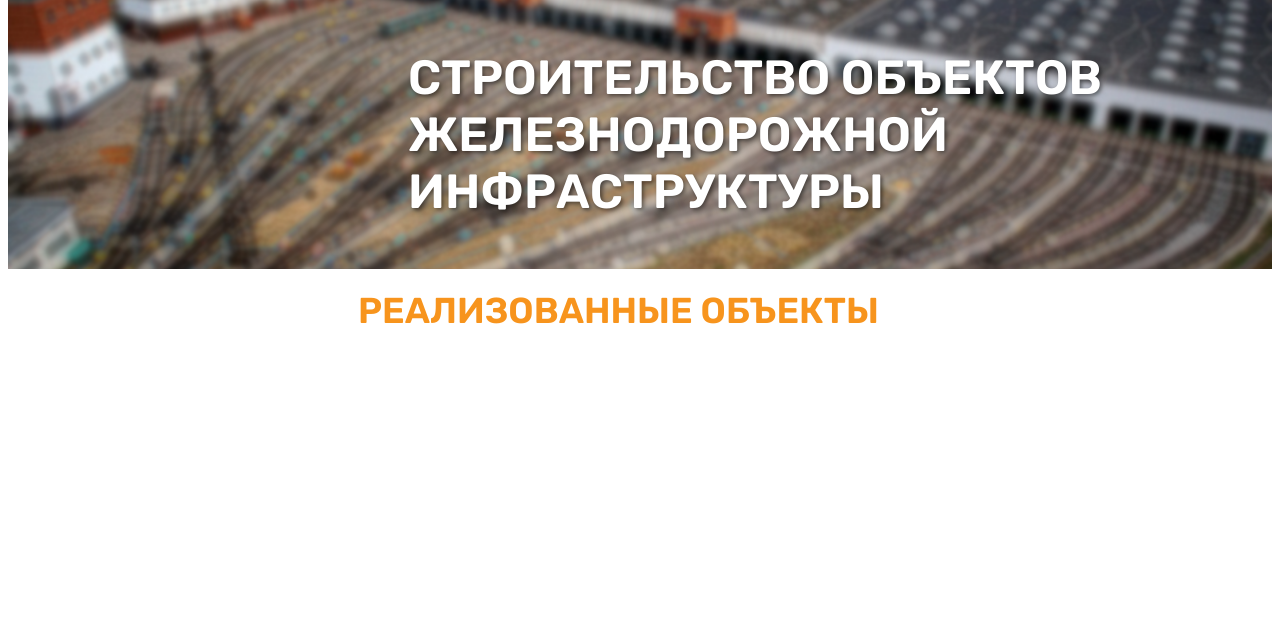
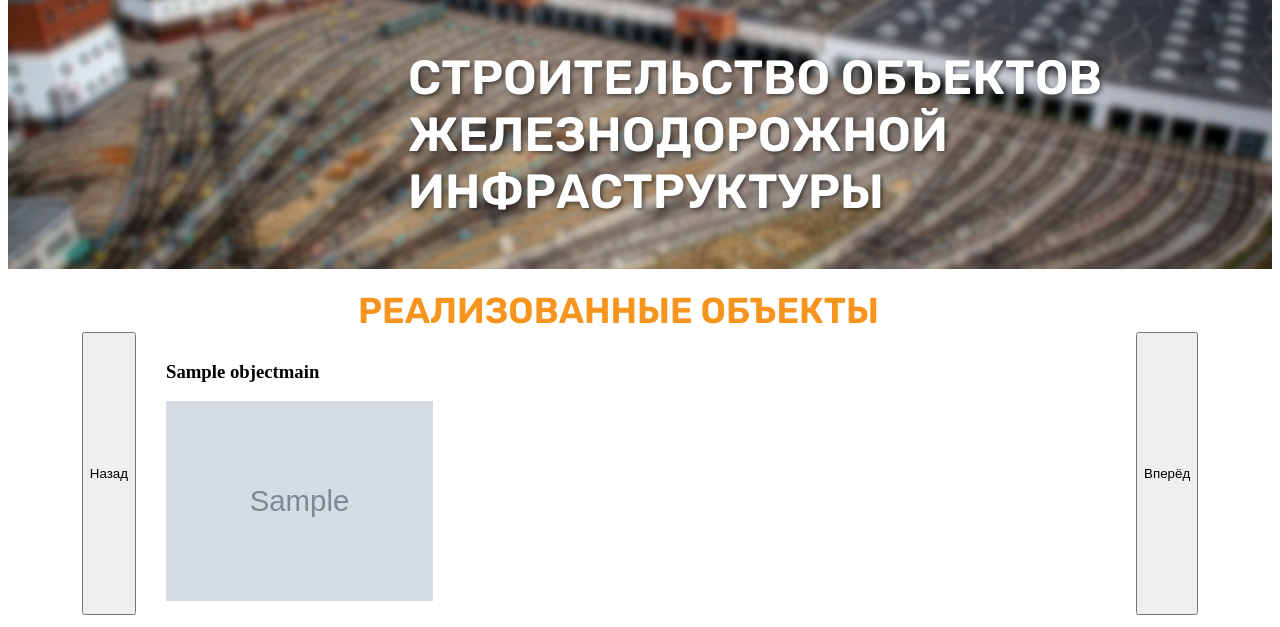
Before and after one commit to GlagolSpirinS/site_sfera_stroi_M, a Django app: page / in a window 1280 px wide. Shown: the part 173-800 px from the top of the page. Run offline with Django 5.2, Linux system fonts and the light colour scheme; tables that the repository leaves empty hold one stand-in row (values such as "Sample post"); grey boxes marked "Sample" are stand-in pictures.

Commit message:
1.455.421312

```diff
--- a/main/views.py
+++ b/main/views.py
@@ -1,7 +1,9 @@
 from django.shortcuts import render
+from .models import ObjectMain
 
 def home(request):
-    return render(request, 'index.html')
+    objects = ObjectMain.objects.all()
+    return render(request, 'index.html', {'objects': objects})
 def personal(request):
     return render(request, 'personal.html')
 def job(request):
--- a/static/css/index.css
+++ b/static/css/index.css
@@ -36,3 +36,26 @@
     margin-left: 350px;
     margin-top: 20px;
 }
+
+.objectMain {
+    display: flex;
+    gap: 20px;
+    flex-wrap: wrap;
+    justify-content: center;
+}
+
+.carousel-container {
+    overflow: hidden;
+    width: 960px; /* Ширина, достаточная для трёх карточек по 320px каждая */
+}
+
+.carousel {
+    display: flex;
+    transition: transform 0.5s ease-in-out;
+}
+
+.carousel-item {
+    min-width: 320px;
+    box-sizing: border-box;
+    padding: 10px;
+}
--- a/templates/index.html
+++ b/templates/index.html
@@ -5,11 +5,32 @@
 {% block content %}
     {% load static %}
     <link rel="stylesheet" href="{% static 'css/index.css' %}">
+    <script src="{% static 'js/header.js' %}"></script>
     <div class="blur">
-        <img src="{% static 'img/pizdatiy_fon.png' %}">
+        <img src="{% static 'img/pizdatiy_fon.png' %}" alt="Background">
         <p>СТРОИТЕЛЬСТВО ОБЪЕКТОВ<br>ЖЕЛЕЗНОДОРОЖНОЙ<br>ИНФРАСТРУКТУРЫ</p>
     </div>
     <div class="pizda">
         РЕАЛИЗОВАННЫЕ ОБЪЕКТЫ
     </div>
+    <div class="objectMain">
+        <button id="prevBtn">Назад</button>
+        <div class="carousel-container">
+            <div class="carousel">
+                {% for obj in objects %}
+                    <div class="carousel-item">
+                        <h3>{{ obj.name }}</h3>
+                        {% if obj.image %}
+                            <img src="{{ obj.image.url }}" alt="{{ obj.name }}" style="max-width: 300px; max-height: 200px;">
+                        {% else %}
+                            <p>Нет изображения</p>
+                        {% endif %}
+                    </div>
+                {% empty %}
+                    <div class="carousel-item">Нет реализованных объектов</div>
+                {% endfor %}
+            </div>
+        </div>
+        <button id="nextBtn">Вперёд</button>
+    </div>
 {% endblock %}
```
Also changed, not shown: static/js/header.js (added, +31 -0 lines), db.sqlite3, media/images/test1.png (deleted).
